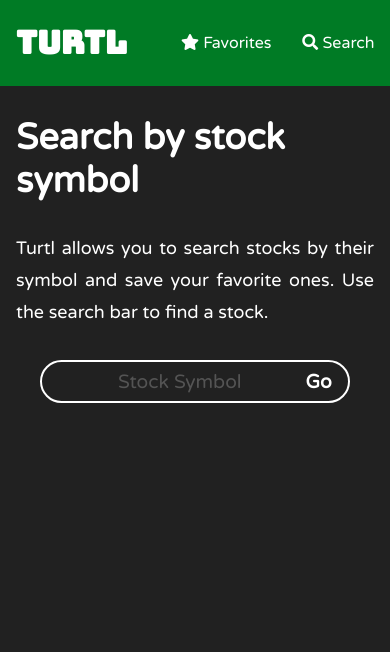
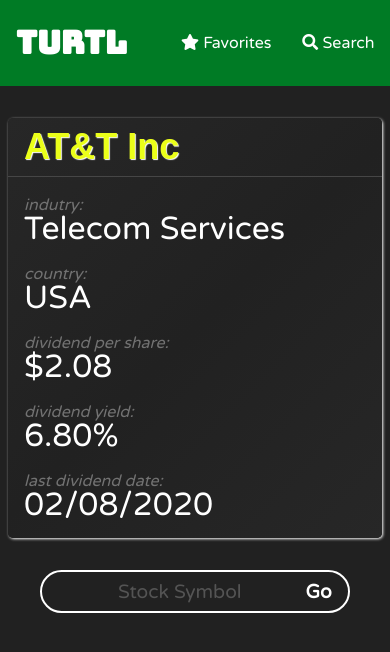
Before and after one commit to luccarizzi/ajax-project, a website: page index.html in a window 390 px wide. Drawn offline with Linux system fonts and the light colour scheme.

Commit message:
Create a responsive HTML structure for the data-view=detail. #3

```diff
--- a/css/styles.css
+++ b/css/styles.css
@@ -176,3 +176,37 @@
 .close-modal-button:active {
   transform: translateY(1px);
 }
+
+.frame {
+  border: 1px solid red;
+}
+
+.detail-container {
+  margin: 2rem 0.5rem;
+  border-radius: 5px;
+  background-image: linear-gradient(135deg, #272727, #212121, #272727);
+  box-shadow: 1px 1px 3px #ffffff;
+}
+
+.detail-container div:first-child {
+  border-bottom: 1px solid #464646;
+}
+
+.symbol-title {
+  font-size: 36px;
+  margin: 0.5rem 0;
+  font-family: sans-serif;
+  color: #ebff19;
+  text-shadow: 1px 1px 1px #ffffff;
+}
+
+.tag {
+  color: #727272;
+  text-transform: lowercase;
+  font-style: italic;
+}
+
+.data {
+  color: #ffffff;
+  font-size: 2rem;
+}
--- a/index.html
+++ b/index.html
@@ -42,8 +42,22 @@
   </header>
   <main>
     <div class="container">
-      <section>
-        <div class="column-1 font-white">
+
+      <section class="flex wrap font-white detail-container">
+        <div class="column-1">
+          <h1 class="symbol-title">AT&T Inc</h1>
+        </div>
+        <div class="column-1">
+          <p><span class="tag">Indutry:</span><br><span class="data">Telecom Services</span></p>
+          <p><span class="tag">Country:</span><br><span class="data">USA</span></p>
+          <p><span class="tag">Dividend per share:</span><br><span class="data">$2.08</span></p>
+          <p><span class="tag">Dividend Yield:</span><br><span class="data">6.80%</span></p>
+          <p><span class="tag">Last Dividend Date:</span><br><span class="data">02/08/2020</span></p>
+        </div>
+      </section>
+
+      <section style="display: ">
+        <div class="column-1 font-white" style="display: none;">
           <h1 class="title">Search by stock symbol</h1>
           <p class="subtitle">
             Turtl allows you to search stocks by their symbol and save your favorite ones.
```
